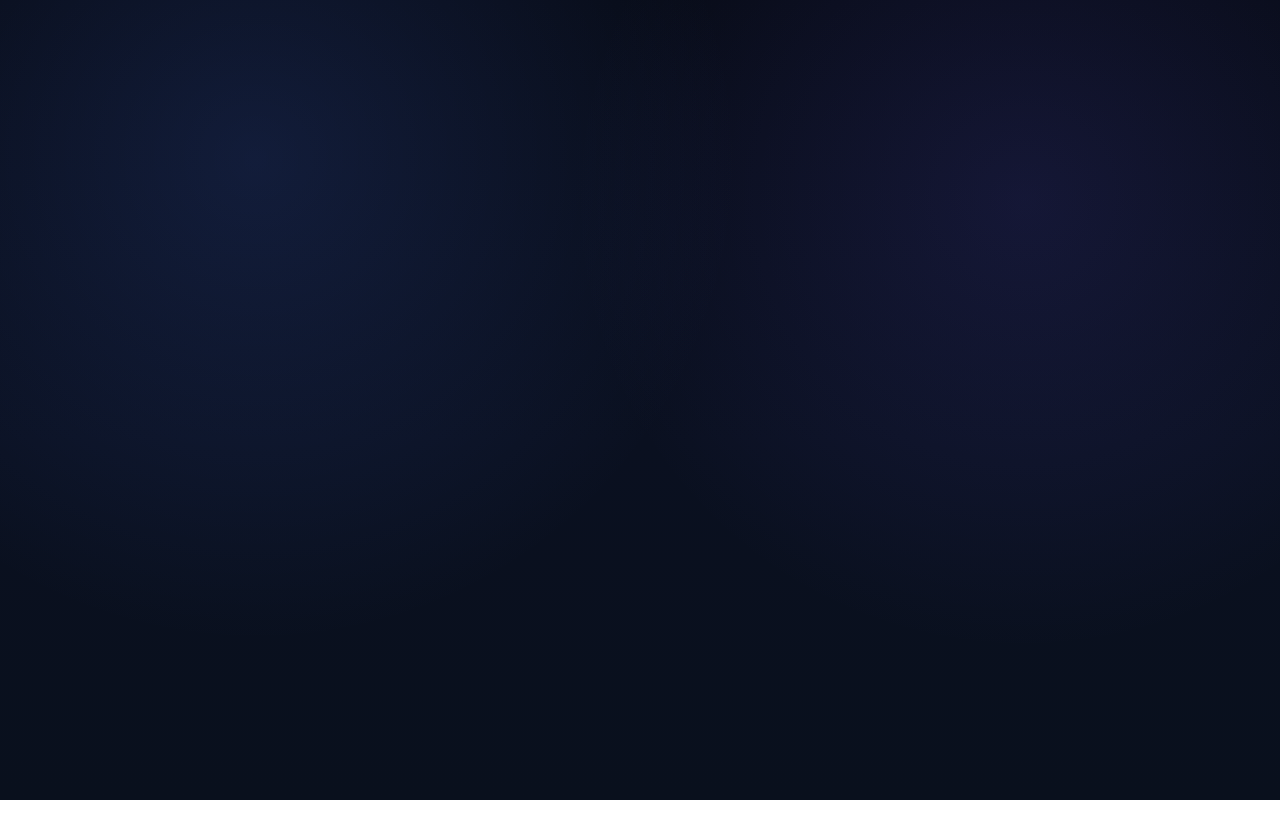
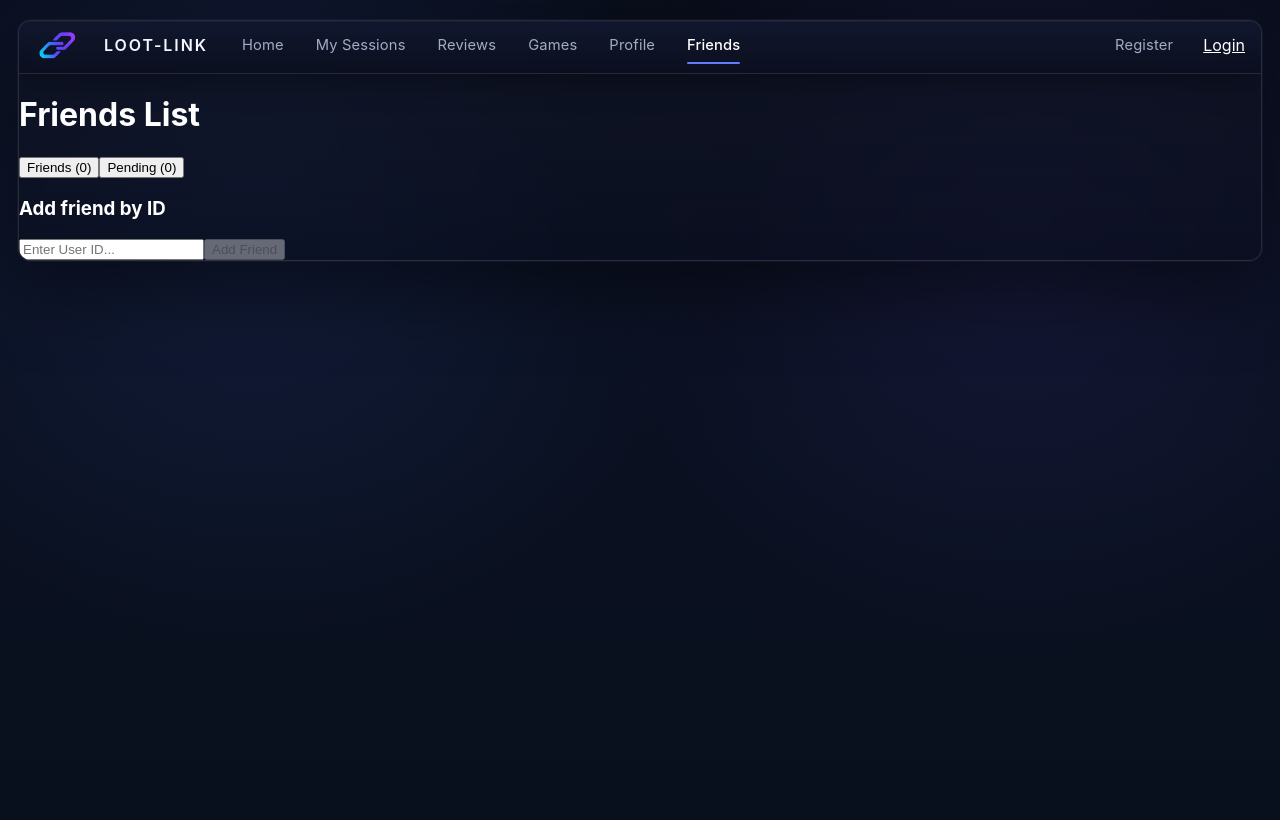
Before and after one commit to Loot-Link/loot-link-client, a React (Vite) app: page /friends in a window 1280 px wide. Before the commit this address had no page. Built offline with nearby package versions, Linux system fonts and the light colour scheme.

Commit message:
sending/receiving/accpeting friend requests now functional

```diff
--- a/src/App.jsx
+++ b/src/App.jsx
@@ -7,6 +7,7 @@ import Games from "./pages/games";
 import Profile from "./pages/profile";
 import Sessions from "./pages/sessions";
 import SessionDetails from "./pages/sessiondetails";
+import FriendsList from "./pages/FriendsList";
 
 export default function App() {
   return (
@@ -16,6 +17,7 @@ export default function App() {
         <Route path="login" element={<Login />} />
         <Route path="games" element={<Games />} />
         <Route path="profile" element={<Profile />} />
+        <Route path="friends" element={<FriendsList />} />
         <Route path="sessions" element={<Sessions />} />
         <Route path="/sessions/:sessionId" element={<SessionDetails />} />
         <Route path="register" element={<Register />} />
--- a/src/layout/Navbar.jsx
+++ b/src/layout/Navbar.jsx
@@ -37,6 +37,9 @@ export default function Navbar() {
             <NavLink to="/profile" className="main-nav__link">
               Profile
             </NavLink>
+            <NavLink to="/friends" className="main-nav__link">
+              Friends
+            </NavLink>
           </nav>
         </div>
 
--- a/src/pages/FriendsList.jsx
+++ b/src/pages/FriendsList.jsx
@@ -3,11 +3,12 @@ import { useAuth } from "../auth/AuthContext";
 
 const API = "http://localhost:3000/api";
 
-export default function friendsList(){
+export default function FriendsList(){
     const { token, user } = useAuth();
     const [ friends, setFriends] = useState([]);
     const [ requests, setRequests ] = useState([]);
     const [ view, setView ] = useState("friends");
+    const [targetId, setTargetId] = useState("");
 
     const fetchFriends = async () =>{
         const response = await fetch(`${API}/friendslist`,
@@ -22,7 +23,7 @@ export default function friendsList(){
     const fetchRequests = async () =>{
         const response = await fetch(`${API}/friendslist/requests`,
             {
-                headers: { "Authorization:" : `Bearer ${token}`}
+                headers: { "Authorization" : `Bearer ${token}`}
             });
         const data = await response.json();
         setRequests(data);
@@ -95,11 +96,25 @@ export default function friendsList(){
         ) : (
           requests.map(req => (
             <div key={req.user_id_1 + req.user_id_2} className="request-card">
-              <p>New Request from User ID: {req.request_sender_id}</p>
+              <p>New Request from {req.username}</p>
               <button onClick={() => handleAccept(req.request_sender_id)}>Accept</button>
             </div>
           ))
         )}
+      </section>
+      <section>
+        <h3>Add friend by ID</h3>
+        <div className="add-friend">
+          <input
+            type="text"
+            placeholder="Enter User ID..."
+            value={targetId}
+            onChange={(e)=>setTargetId(e.target.value)}
+          />
+          <button onClick={()=>handleSendRequest(targetId)} disabled={!targetId}>
+            Add Friend
+          </button>
+        </div>
       </section>
     </div>
   );
```
